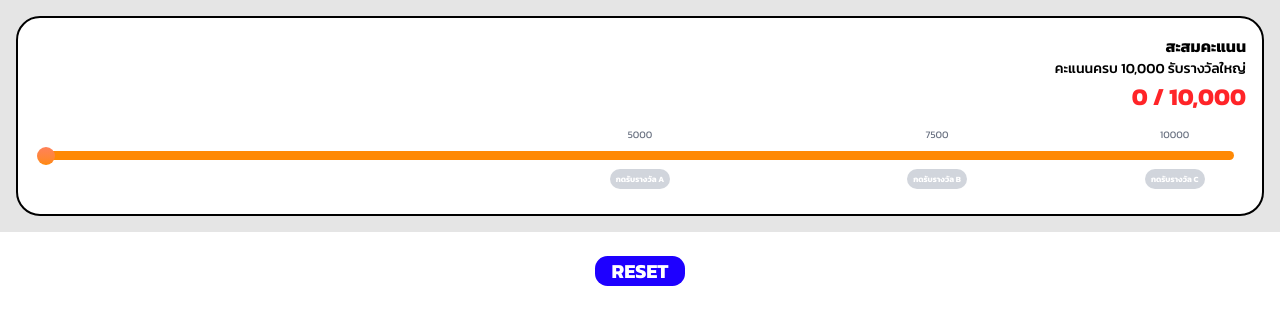
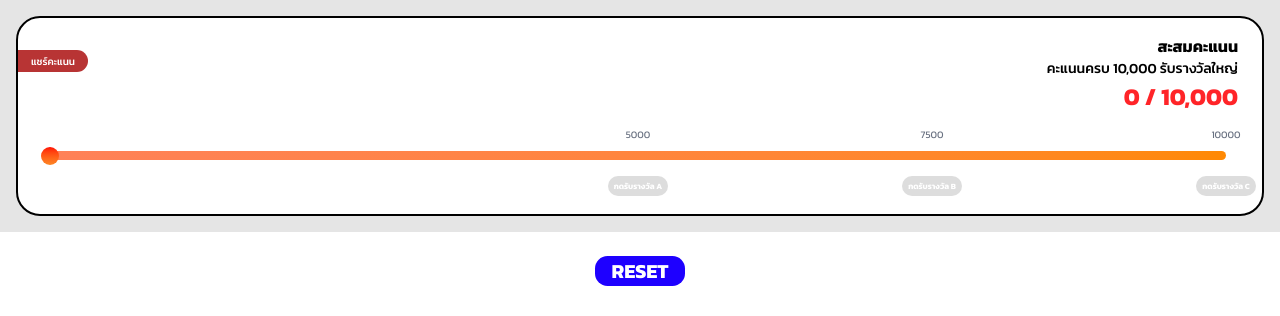
Before and after one commit to Nantanat-Poyomratanasin/Nextzy-points-accumulate-game, a Next.js app in the folder frontend/: page / in a window 1280 px wide. Shown: the top 316 px of the page. Built offline with nearby package versions, Linux system fonts and the light colour scheme; no server answers.

Commit message:
Fix UI and add Button Share

```diff
--- a/frontend/src/app/game/page.tsx
+++ b/frontend/src/app/game/page.tsx
@@ -90,24 +90,28 @@ export default function GamePage() {
   return (
     <main className="min-h-screen flex justify-center min-w-[375px] bg-[#F5F5F5]">
       <div className="relative w-full min-h-auto bg-gradient-to-b from-white to-[#FF8D0B] overflow-hidden">
-        <h2 className="pt-12 text-center text-[16px] font-bold text-[#333333]">
+        <h2 className="pt-12 text-center text-[24px] font-semibold text-[#212B36]">
           คะแนนสะสม {totalScore}/10000
         </h2>
 
-        <div className="mt-40 flex justify-center gap-3">
+        <div className="mt-40 flex justify-center gap-2">
           {scores.map((score) => (
             <div
               key={score}
               className={`
-      rounded-xl px-4 py-2 font-bold transition-all
+      rounded-[12.5px] px-4 py-1 font-semibold transition-all
 
-      ${
-        gameStatus === "start"
-          ? "bg-[#27D9D2] text-green-800"
-          : selectedScore === score
-            ? "bg-green-500 text-white"
-            : "text-green-500"
-      }
+     ${
+       gameStatus === "start"
+         ? "bg-[#1AE3D6] text-[#09862E] text-[24px]"
+         : gameStatus === "playing"
+           ? selectedScore === score
+             ? "bg-[#1AE3D6] text-[#09862E] text-[24px]"
+             : "text-[#09862E] text-[24px] opacity-50"
+           : selectedScore === score
+             ? "bg-[#0EF76F] text-[#09862E] text-[24px]"
+             : "text-[#09862E] text-[24px] opacity-50"
+     }
     `}
             >
               {score}
@@ -115,16 +119,16 @@ export default function GamePage() {
           ))}
         </div>
 
-        <div className="mt-12 flex justify-center">
+        <div className="mt-12 flex justify-center text-[24px]">
           <button
             onClick={handlePlay}
             disabled={gameStatus === "playing" || isScoreFull}
             className={
               isScoreFull
-                ? "bg-gray-400 text-white px-4 py-2 rounded cursor-not-allowed"
+                ? "bg-gray-400 text-white px-4 py-2 rounded-[12.5px] cursor-not-allowed"
                 : gameStatus === "playing"
-                  ? "bg-pink-300 text-white px-4 py-2 rounded"
-                  : "bg-red-500 text-white px-4 py-2 rounded"
+                  ? "bg-[#FF2428] text-white px-4 py-1 rounded-[12.5px] opacity-30 cursor-not-allowed"
+                  : "bg-[#FF2428]  text-white px-4 py-1 rounded-[12.5px]"
             }
           >
             สุ่มคะแนน
--- a/frontend/src/components/ProgressBar.tsx
+++ b/frontend/src/components/ProgressBar.tsx
@@ -9,7 +9,7 @@ export default function ProgressBar({ score }: ProgressBarProps) {
   const markerPosition = (score / 10000) * 100;
 
   return (
-    <div>
+    <div className="">
       <div className="relative h-6 text-gray-500  text-[10px]">
         {CHECKPOINTS.map((checkpoint) => (
           <span
@@ -22,12 +22,12 @@ export default function ProgressBar({ score }: ProgressBarProps) {
         ))}
       </div>
 
-      <div className="relative w-full h-[9px]">
-        <div className="relative w-full h-[9px] bg-orange-400 rounded-full "></div>
+      <div className="relative w-full h-[9px] ">
+        <div className="relative w-full h-[9px] bg-gradient-to-r from-[#FF8158] to-[#FF8902] rounded-full "></div>
 
         <div
           className="absolute
-    top-1/2 h-[18px] w-[18px] rounded-full bg-gradient-to-b from-[#FF8158] to-[#FF8902] overflow-hidden
+    top-1/2 h-[18px] w-[18px] rounded-full bg-gradient-to-b from-[#FF0004] to-[#FC8625] overflow-hidden
                -translate-x-1/2 -translate-y-1/2"
           style={{
             left: `${markerPosition}%`,
--- a/frontend/src/components/RewardButton.tsx
+++ b/frontend/src/components/RewardButton.tsx
@@ -18,10 +18,23 @@ export default function RewardButton({
 
   return (
     <button
-      disabled={!canClaim || claimed}
+      disabled={!canClaim}
       onClick={onClaim}
-      className="rounded-[12.5px] w-[60px] h-[20px] px-1 text-white font-bold whitespace-nowrap text-[8px]
-      bg-red-500 disabled:bg-gray-300 "
+      className={`
+mt-3
+h-[20px]
+w-[60px]
+rounded-[12.5px]
+px-1
+whitespace-nowrap
+text-[8px]
+font-bold
+text-white
+
+${claimed ? "bg-[#FF7B7B]" : canClaim ? "bg-[#FF0004]" : "bg-[#DDDDDD]"}
+
+${!canClaim ? "cursor-not-allowed" : ""}
+`}
     >
       {claimed ? `ได้รางวัล ${rewardName} แล้ว` : `กดรับรางวัล ${rewardName}`}
     </button>
--- a/frontend/src/components/RewardCheckpoint.tsx
+++ b/frontend/src/components/RewardCheckpoint.tsx
@@ -1,5 +1,6 @@
 import RewardButton from "./RewardButton";
 import { CHECKPOINTS } from "../constants/checkpoints";
+import Image from "next/image";
 
 type RewardCheckpointProps = {
   score: number;
@@ -23,13 +24,44 @@ export default function RewardCheckpoint({
   onClaimC,
 }: RewardCheckpointProps) {
   return (
-    <div className="relative w-full mt-1 h-16">
-      {CHECKPOINTS.map((checkpoint) => (
+    <div className="relative w-full mt-1 h-28">
+      {CHECKPOINTS.map((checkpoint) => {
+        const claimed =
+          checkpoint.reward === "A"
+            ? claimedA
+            : checkpoint.reward === "B"
+              ? claimedB
+              : claimedC;
+
+        const isUnlocked = score >= checkpoint.score;
+
+        return (
           <div
             key={checkpoint.reward}
             className="absolute -translate-x-1/2"
             style={{ left: `${checkpoint.position}%` }}
           >
+            <div className="absolute -top-5 left-1/2 -translate-x-1/2 ">
+              {" "}
+              {checkpoint.reward === "C" && isUnlocked ? (
+                <Image src="/coin.png" alt="coin" width={24} height={24} />
+              ) : claimed ? (
+                <Image
+                  src="/check-green.png"
+                  alt="claimed"
+                  width={20}
+                  height={20}
+                />
+              ) : isUnlocked ? (
+                <Image
+                  src="/check-gray.png"
+                  alt="unclaimed"
+                  width={20}
+                  height={20}
+                />
+              ) : null}{" "}
+            </div>
+
             <RewardButton
               score={score}
               checkpoint={checkpoint.score}
@@ -50,7 +82,8 @@ export default function RewardCheckpoint({
               }
             />
           </div>
-      ))}
+        );
+      })}
     </div>
   );
 }
--- a/frontend/src/components/ScoreModal.tsx
+++ b/frontend/src/components/ScoreModal.tsx
@@ -13,23 +13,23 @@ export default function ScoreModal({
 
   return (
     <div className="fixed inset-0 flex items-center justify-center bg-black/50">
-      <div className="relative w-[320px] rounded-[16px] bg-white p-6 text-center">
+      <div className="relative w-[340px] rounded-[20px] bg-white p-8 text-center">
         <button
           onClick={onClose}
-          className="absolute right-4 top-4 text-3xl text-gray-400"
+          className="absolute right-5 top-1 text-5xl text-[#979797]"
         >
           ×
         </button>
 
-        <h2 className="mt-6 text-3xl font-bold text-[#333333]">ได้รับ</h2>
+        <h2 className="mt-4 text-[24px] font-medium text-[#333333]">ได้รับ</h2>
 
-        <p className="mt-3 text-lg text-[#666666]">
+        <p className="mt-2 text-[16px] font-normal text-[#565656]">
           {score?.toLocaleString()} คะแนน
         </p>
 
         <button
           onClick={onClose}
-          className="mt-8 h-[40px] w-[160px] rounded-full bg-[#F8BD1A] font-bold text-white"
+          className="mt-8 h-[35px] w-[177px] rounded-[17.5px] bg-[#FFC124] font-bold text-white text-[16px]"
         >
           ปิด
         </button>
--- a/frontend/src/components/SummaryCard.tsx
+++ b/frontend/src/components/SummaryCard.tsx
@@ -24,7 +24,26 @@ export default function SummaryCard({
   onClaimC,
 }: SummaryCardProps) {
   return (
-    <div className="bg-white rounded-3xl border-2 border-black p-4  h-[200px]">
+    <div className="relative bg-white rounded-3xl border-2 border-black px-6 py-4 h-[200px]">
+      <button
+        className="
+    absolute
+    left-0
+    top-8
+    z-10
+    rounded-r-[24px]
+    bg-[#B83434]
+    px-2
+
+    w-[70px]
+    h-[22px]
+    text-white
+    text-[10px]
+    font-medium
+  "
+      >
+        แชร์คะแนน
+      </button>
       <div>
         <h2 className="text-[16px] text-black font-semibold text-right">
           สะสมคะแนน
@@ -38,7 +57,7 @@ export default function SummaryCard({
         {score.toLocaleString()} / 10,000
       </h2>
 
-      <div className="w-full px-3">
+      <div className="w-full pl-2 pr-3">
         <ProgressBar score={score} />
         <RewardCheckpoint
           score={score}
--- a/frontend/src/constants/checkpoints.ts
+++ b/frontend/src/constants/checkpoints.ts
@@ -11,7 +11,7 @@ export const CHECKPOINTS = [
   },
   {
     score: 10000,
-    position: 95,
+    position: 100,
     reward: "C",
   },
 ];
```
Also changed, not shown: frontend/public/check-gray.png (added), frontend/public/check-green.png (added). Lines whose indentation alone changed are shown as unchanged.
